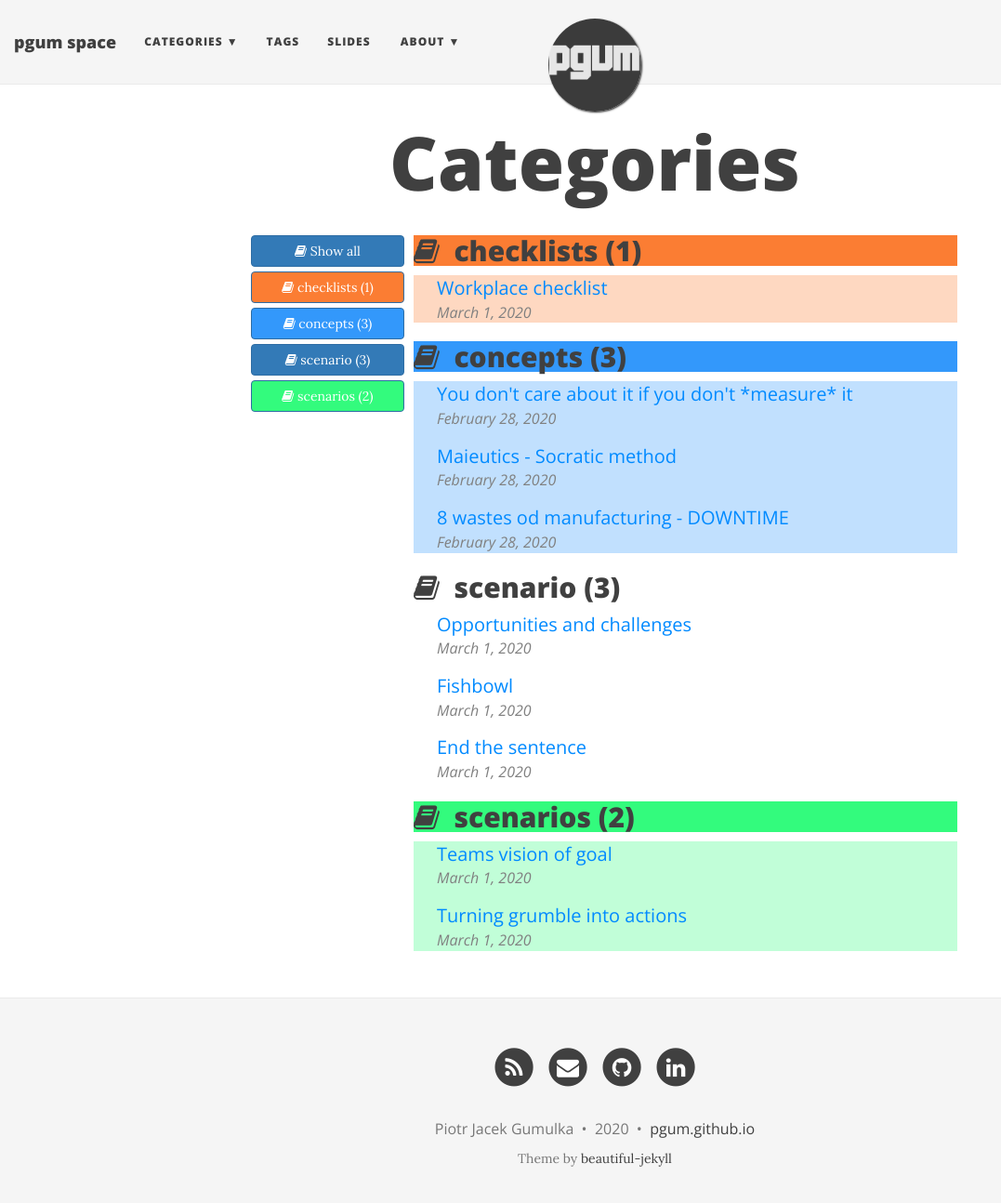
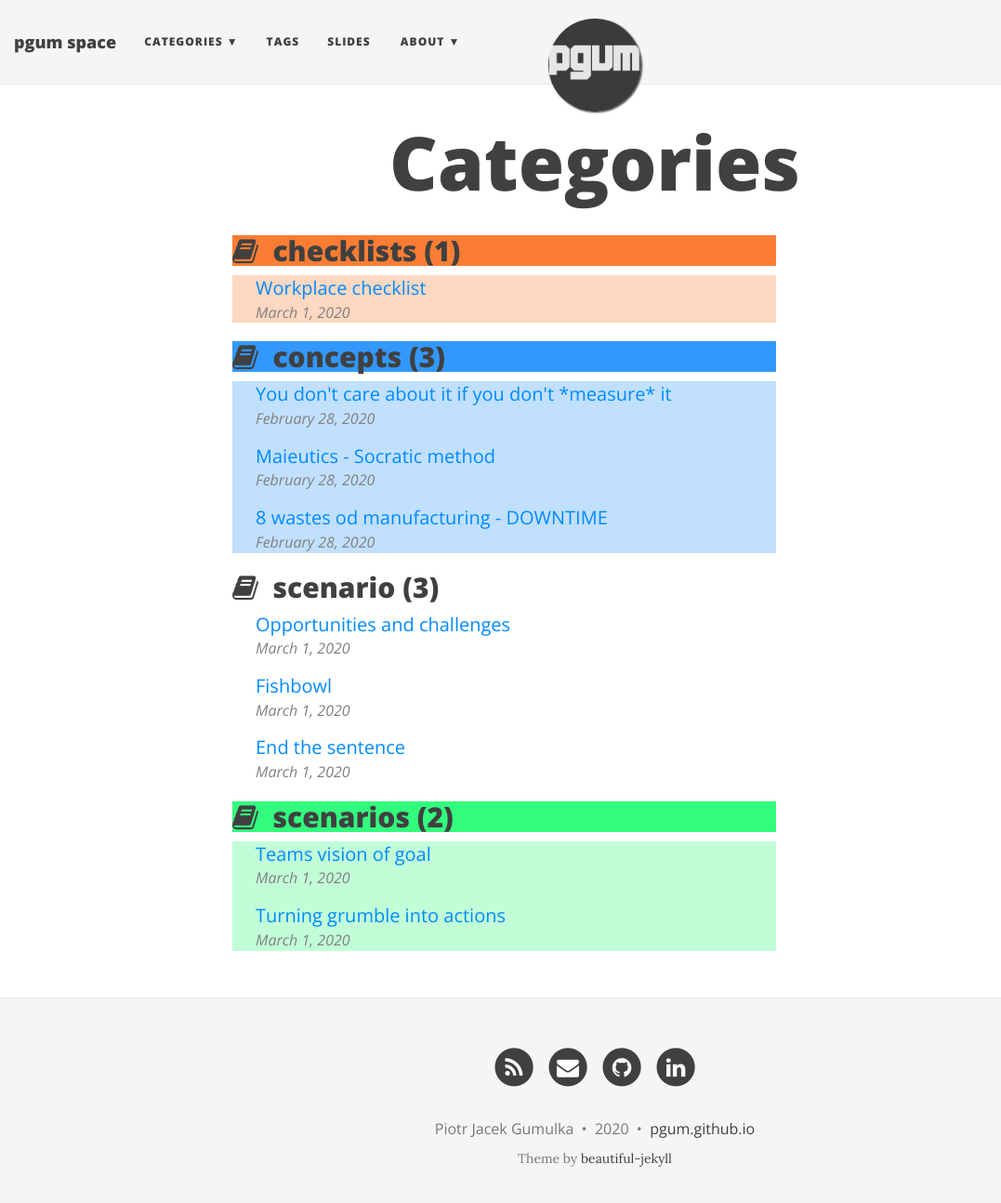
Before and after one commit to pgum/pgum.github.io, a Jekyll site: the page built from categories.html, in a window 1280 px wide and 1307 px high. Shown: the top 1294 px of the window at 93% size, without its empty margins (0-1077 px from the left). Built offline with Jekyll 4.4.1, drawn with Linux system fonts in a browser that asks for light colours; nearby versions of some CDN libraries.

Commit message:
Update categories.html

```diff
--- a/categories.html
+++ b/categories.html
@@ -13,13 +13,7 @@ description: Find resources you need
 {%- assign tags_list = site_categories | split:',' | sort -%}
 
     <div class="row">
-        <div class="col-lg-3 col-md-3" id="categories-list">
-          <a href="#all" class="btn btn-block btn-primary tag-btn "><i class="fa fa-book" aria-hidden="true"></i>&nbsp;Show all</a>
-          {%- for tag in tags_list -%}
-          <a href="#{{- tag -}}" class="btn-block btn btn-primary tag-btn post-category-{{- tag -}}"><i class="fa fa-book" aria-hidden="true"></i>&nbsp;{{- tag -}}&nbsp;({{site.categories[tag].size}})</a>
-          {%- endfor -%}
-        </div>
-        <div class="col-lg-9 col-md-9">
+      <div class="col-lg-9 col-md-9">
 <div id="full-tags-list" style="margin:-15px;">
 {%- for tag in tags_list -%}
 <div id="{{- tag -}}" class="category-list" style="display:none;">
```
